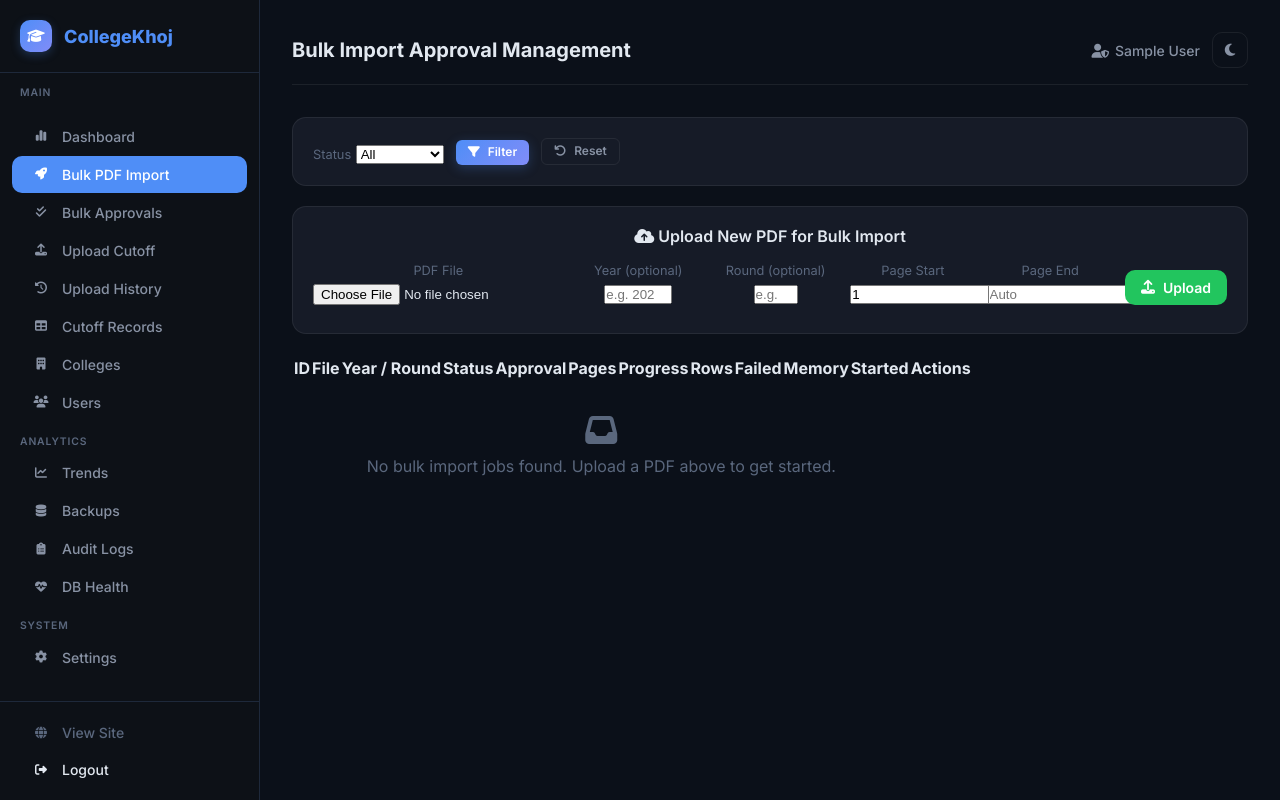
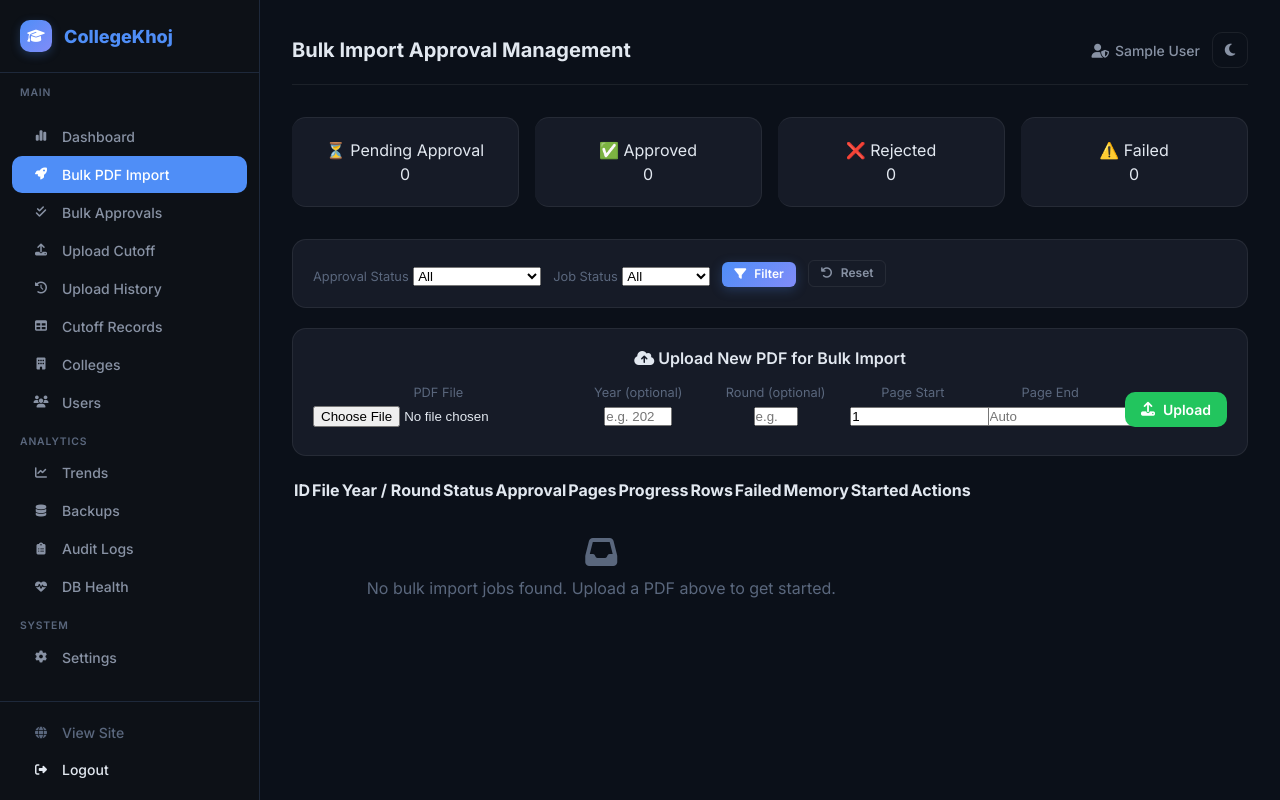
Before and after one commit to Dr0510/CollegeKhoj, a Flask app: page /admin/bulk-import/ in a window 1280 px wide. Run offline with Flask 3, Linux system fonts and the light colour scheme; the visitor is signed in with stand-in values (Sample User, id 1); tables that the repository leaves empty hold one stand-in row (values such as "Sample post").

Commit message:
fix: admin approval workflow - add inline approve/reject buttons and fix route registration
Root cause:
1. admin/__init__.py had a redundant duplicate import of approval_bp
   (imported twice, second time as unused 'approval_blueprint' alias)
2. bulk_import_routes.py list view did not pass approval stats to the
   shared template, so navigating to /admin/bulk-import/ showed no
   approval filters or stats cards
3. bulk_imports.html list view had no inline approve/reject buttons -
   users could only approve/reject from the detail page, making the
   workflow cumbersome

Changes:
- admin/__init__.py: Removed redundant duplicate import, cleaned up
  docstring for register_bulk_import_engine()
- admin/bulk_import_routes.py: Added approval_status filter support
  and stats dict to list_imports() so the template shows approval
  cards and filters from both /admin/bulk-import and /admin/bulk-imports
- templates/admin/bulk_imports.html: Added inline approve/reject
  buttons for COMPLETED jobs with pending_approval status, added
  approveImport() and rejectImport() JS functions that POST to the
  correct /admin/bulk-imports/<id>/approve and /reject endpoints

Co-authored-by: Dr0510 <94524025+Dr0510@users.noreply.github.com>

```diff
--- a/admin/bulk_import_routes.py
+++ b/admin/bulk_import_routes.py
@@ -70,11 +70,14 @@ def list_imports():
     """Admin page showing all bulk import jobs."""
     page = request.args.get('page', 1, type=int)
     status_filter = request.args.get('status', '')
+    approval_filter = request.args.get('approval_status', '')
 
     query = ImportJob.query
 
     if status_filter:
         query = query.filter(ImportJob.status == status_filter)
+    if approval_filter:
+        query = query.filter(ImportJob.approval_status == approval_filter)
 
     # Order by most recent first
     query = query.order_by(ImportJob.id.desc())
@@ -85,12 +88,33 @@ def list_imports():
     from admin.background_worker import get_active_jobs
     active_jobs = get_active_jobs()
 
+    # Get approval stats for the top summary cards
+    total_pending = ImportJob.query.filter(
+        ImportJob.approval_status == 'pending_approval'
+    ).count()
+    total_approved = ImportJob.query.filter(
+        ImportJob.approval_status == 'approved'
+    ).count()
+    total_rejected = ImportJob.query.filter(
+        ImportJob.approval_status == 'rejected'
+    ).count()
+    total_failed = ImportJob.query.filter(
+        ImportJob.status == 'FAILED'
+    ).count()
+
     return render_template(
         'bulk_imports.html',
         jobs=pagination.items,
         pagination=pagination,
         status_filter=status_filter,
+        approval_filter=approval_filter,
         active_jobs=active_jobs,
+        stats={
+            'pending': total_pending,
+            'approved': total_approved,
+            'rejected': total_rejected,
+            'failed': total_failed,
+        }
     )
 
 
--- a/templates/admin/bulk_imports.html
+++ b/templates/admin/bulk_imports.html
@@ -243,6 +243,14 @@
                                 <i class="fas fa-stop"></i>
                             </button>
                         {% endif %}
+                        {% if job.status == 'COMPLETED' and job.approval_status == 'pending_approval' %}
+                            <button class="btn btn-success btn-sm" onclick="approveImport({{ job.id }})" title="Approve Import">
+                                <i class="fas fa-check"></i>
+                            </button>
+                            <button class="btn btn-danger btn-sm" onclick="rejectImport({{ job.id }})" title="Reject Import">
+                                <i class="fas fa-times"></i>
+                            </button>
+                        {% endif %}
                         {% if job.failed_pages and job.failed_pages|length > 0 %}
                             <button class="btn btn-outline btn-sm" onclick="retryFailed({{ job.id }})" title="Retry Failed Pages">
                                 <i class="fas fa-redo"></i>
@@ -361,6 +369,35 @@ function deleteJob(id) {
     .catch(function() { showToast('Network error', 'error'); });
 }
 
+// ── Approval Functions ────────────────────────────────────────────────
+function approveImport(id) {
+    if (!confirm('Approve import #' + id + '? The records will become visible to users.')) return;
+    fetch('/admin/bulk-imports/' + id + '/approve', { method: 'POST' })
+    .then(function(r) { return r.json(); })
+    .then(function(d) {
+        if (d.ok) { showToast(d.message, 'success'); setTimeout(function() { location.reload(); }, 1000); }
+        else { showToast(d.error || 'Failed to approve', 'error'); }
+    })
+    .catch(function() { showToast('Network error', 'error'); });
+}
+
+function rejectImport(id) {
+    var reason = prompt('Reason for rejection (optional):');
+    if (reason === null) return;
+    var data = { reason: reason || 'Rejected by admin' };
+    fetch('/admin/bulk-imports/' + id + '/reject', {
+        method: 'POST',
+        headers: { 'Content-Type': 'application/json' },
+        body: JSON.stringify(data)
+    })
+    .then(function(r) { return r.json(); })
+    .then(function(d) {
+        if (d.ok) { showToast(d.message, 'info'); setTimeout(function() { location.reload(); }, 1000); }
+        else { showToast(d.error || 'Failed to reject', 'error'); }
+    })
+    .catch(function() { showToast('Network error', 'error'); });
+}
+
 // ── Auto-refresh active jobs ─────────────────────────────────────────
 {% if active_jobs %}
 (function(){
```
Also changed, not shown: admin/__init__.py (+4 -4 lines).
